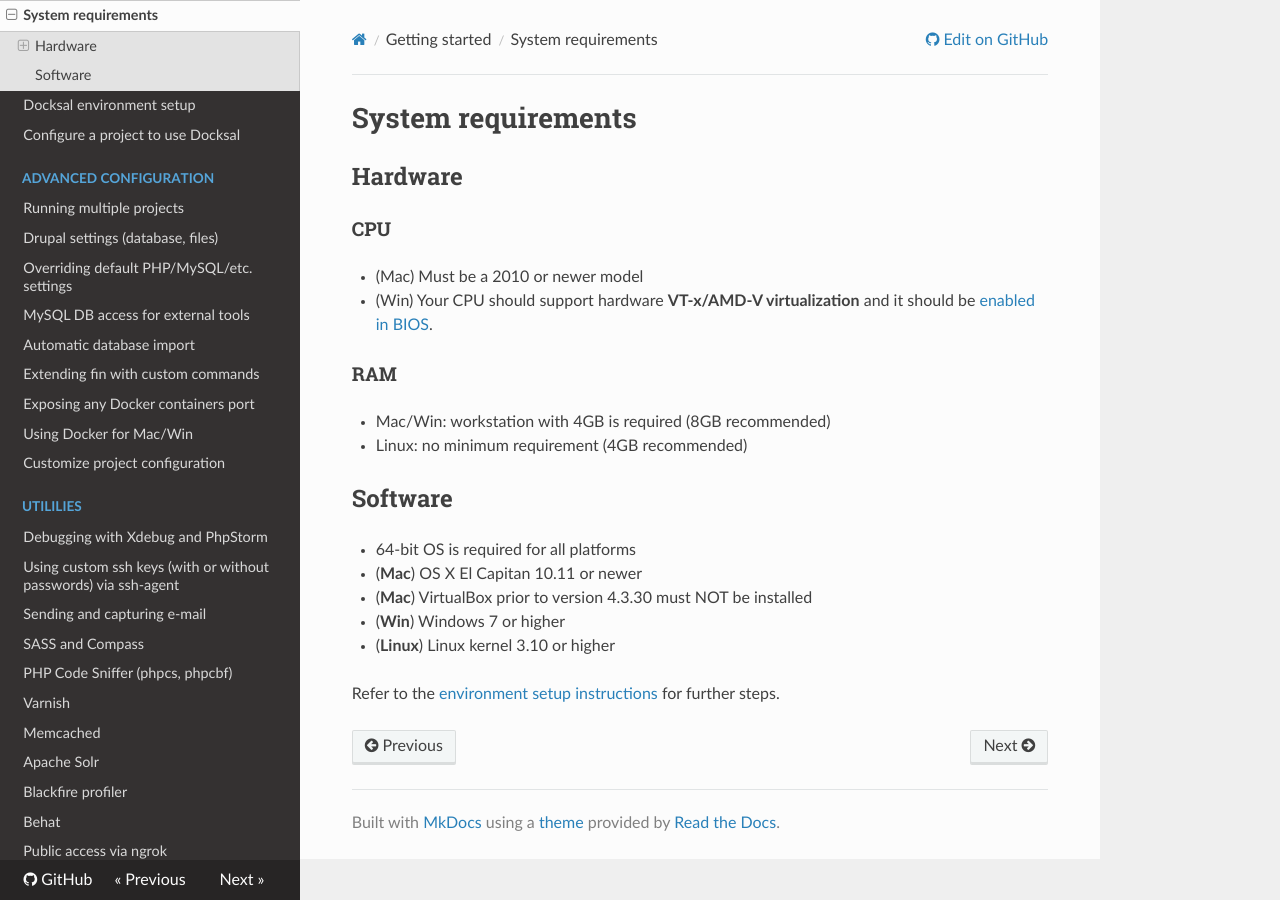
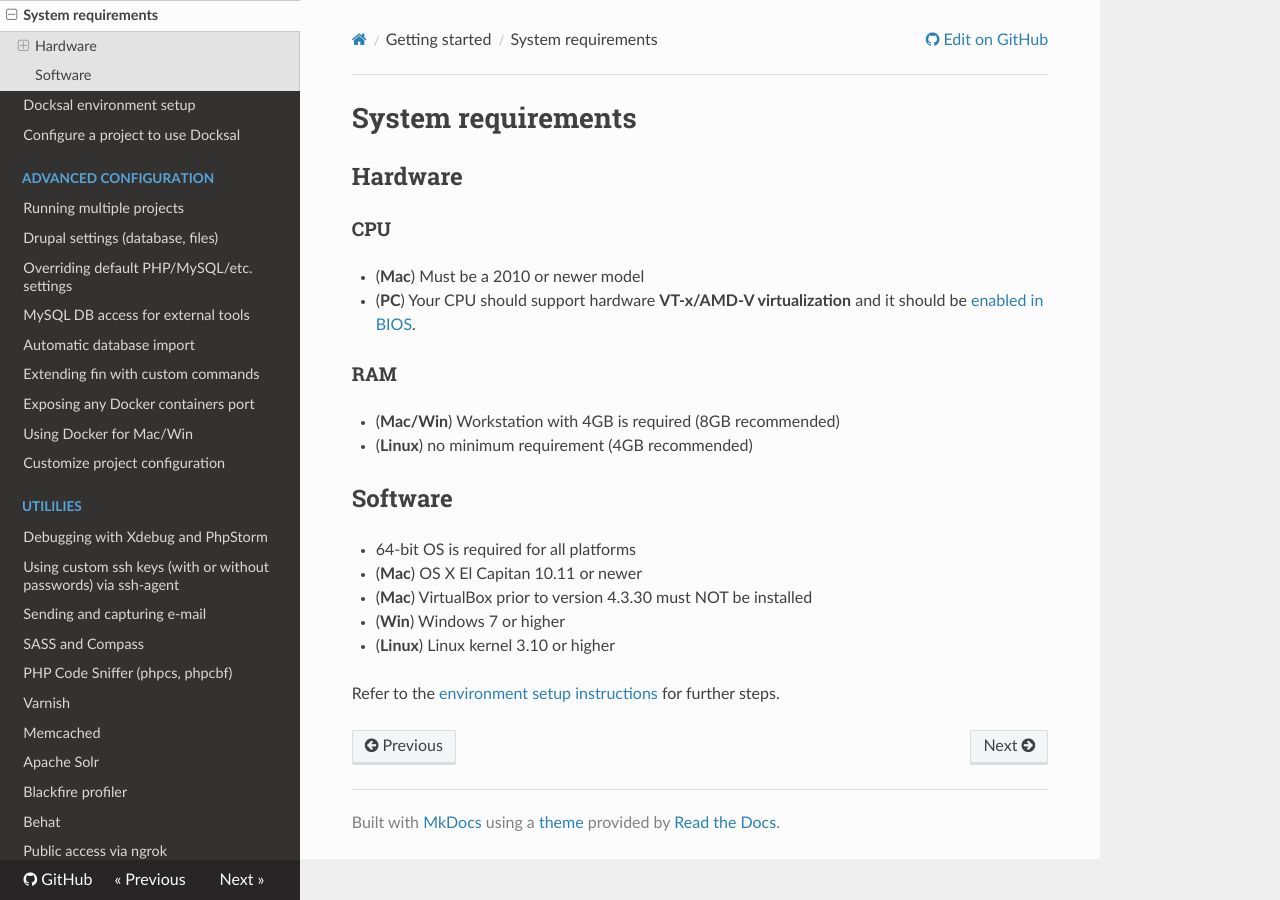
Before and after one commit to docksal/docksal, an MkDocs documentation site: the page built from docs/system-requirements.md, in a window 1280 px wide. Built offline with MkDocs 1.6.1, drawn with Linux system fonts in a browser that asks for light colours; nearby versions of some CDN libraries; old or Windows-style settings are respelled for this version of MkDocs.

Commit message:
Update system-requirements.md

```diff
--- a/docs/system-requirements.md
+++ b/docs/system-requirements.md
@@ -4,13 +4,13 @@
 
 ### CPU
 
-- (Mac) Must be a 2010 or newer model
-- (Win) Your CPU should support hardware **VT-x/AMD-V virtualization** and it should be [enabled in BIOS](https://access.redhat.com/documentation/en-US/Red_Hat_Enterprise_Linux/6/html/Virtualization_Administration_Guide/sect-Virtualization-Troubleshooting-Enabling_Intel_VT_and_AMD_V_virtualization_hardware_extensions_in_BIOS.html).
+- (**Mac**) Must be a 2010 or newer model
+- (**PC**) Your CPU should support hardware **VT-x/AMD-V virtualization** and it should be [enabled in BIOS](https://access.redhat.com/documentation/en-US/Red_Hat_Enterprise_Linux/6/html/Virtualization_Administration_Guide/sect-Virtualization-Troubleshooting-Enabling_Intel_VT_and_AMD_V_virtualization_hardware_extensions_in_BIOS.html).
 
 ### RAM
 
-- Mac/Win: workstation with 4GB is required (8GB recommended)
-- Linux: no minimum requirement (4GB recommended)
+- (**Mac/Win**) Workstation with 4GB is required (8GB recommended)
+- (**Linux**) no minimum requirement (4GB recommended)
 
 ## Software
 
```
